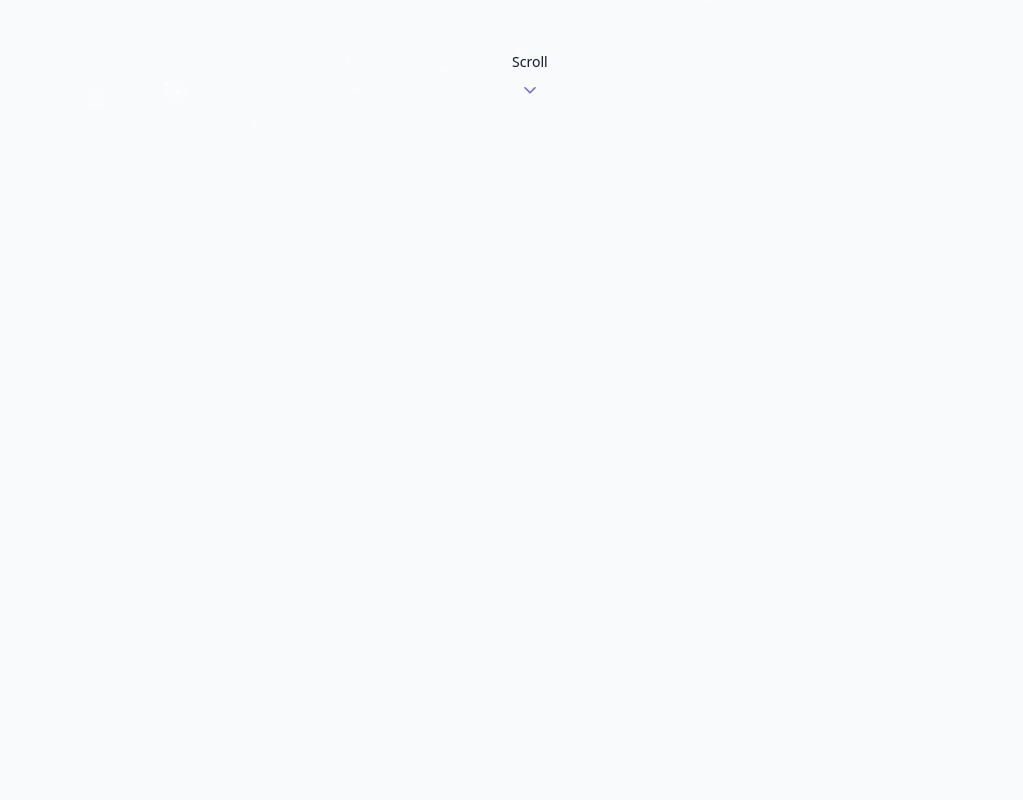
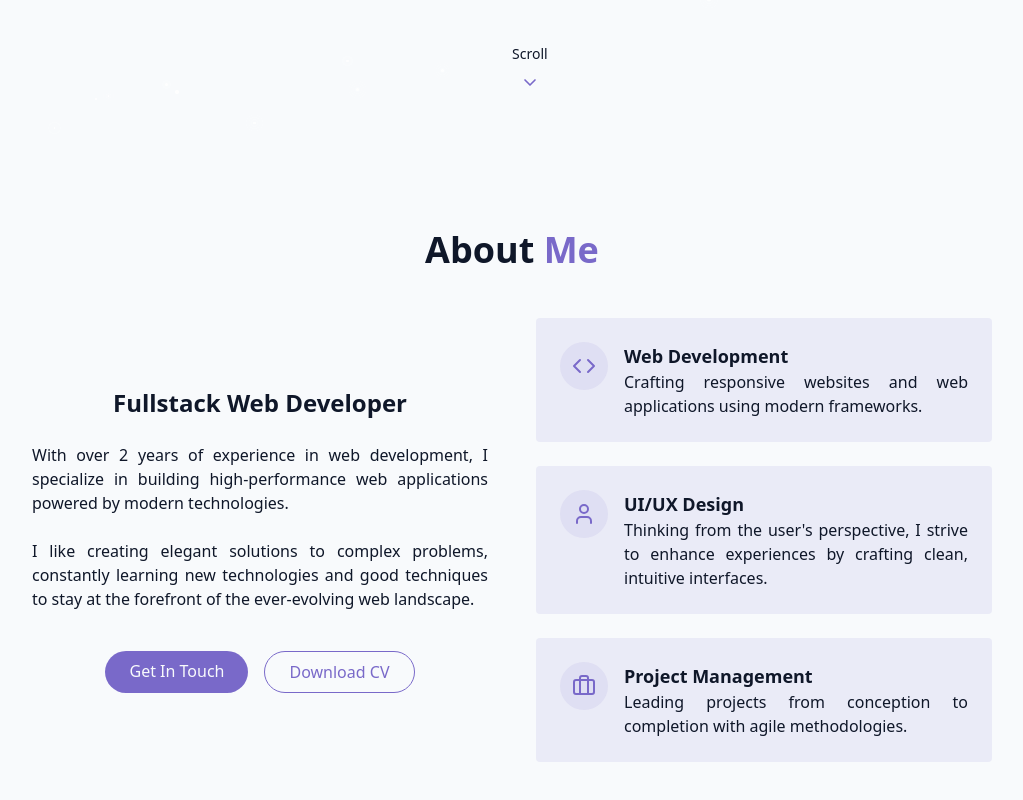
Before and after one commit to CamilaVerssao/portfolio, a React (Vite) app: page / in a window 1280 px wide. Shown: the part 666-1466 px from the top of the page, without its empty margins (128-1151 px from the left). Before the commit the page ends 800 px from the top, so only its background shows below. Built offline with nearby package versions, Linux system fonts and the light colour scheme.

Commit message:
feat: criada seção about me

```diff
--- /dev/null
+++ b/src/components/AboutSection.jsx
@@ -0,0 +1,90 @@
+import { Briefcase, Code, User } from "lucide-react"
+
+const AboutSection = () => {
+  return (
+    <section id="#about" className="py-24 px-4 relative">
+      <div className="container mx-auto max-w-5xl">
+        <h2 className="text-3xl md:text-4xl font-bold mb-12 text-center">
+          About
+          <span className="text-primary"> Me</span>
+        </h2>
+
+        <div className="grid grid-cols-1 md:grid-cols-2 gap-12 items-center">
+          <div className="space-y-6">
+            <h3 className="text-2xl font-semibold">Fullstack Web Developer</h3>
+            <p className="text-muted-foreground text-justify">
+              With over 2 years of experience in web development, I specialize
+              in building high-performance web applications powered by modern technologies.
+            </p>
+
+            <p className="text-muted-foreground text-justify">
+              I like creating elegant solutions to complex problems, constantly learning new technologies
+              and good techniques to stay at the forefront of the ever-evolving web landscape.
+            </p>
+
+            <div className="flex flex-col sm:flex-row gap-4 pt-4 justify-center">
+              <a
+                href="#contact"
+                className="cosmic-button"
+                >
+                Get In Touch
+              </a>
+              <a
+                className="px-6 py-2 rounded-full border border-primary text-primary hover:bg-primary/10 transition-color duration-300"
+                href="/cv.pdf"
+                download="Camila-CV.pdf"
+              >
+                Download CV
+              </a>
+            </div>
+          </div>
+
+          <div className="grid grid-cols-1 gap-6">
+            <div className="bg-primary/10 rounded p-6 card-hover">
+              <div className="flex items-start gap-4">
+                <div className="p-3 rounded-full bg-primary/10">
+                  <Code className="h-6 w-6 text-primary" />
+                </div>
+                <div className="text-left">
+                  <h4 className="font-semibold text-lg"> Web Development </h4>
+                  <p className="text-muted-foreground text-justify">
+                    Crafting responsive websites and
+                    web applications using modern frameworks.
+                  </p>
+                </div>
+              </div>
+            </div>
+            <div className="bg-primary/10 rounded p-6 card-hover">
+              <div className="flex items-start gap-4">
+                <div className="p-3 rounded-full bg-primary/10">
+                  <User className="h-6 w-6 text-primary" />
+                </div>
+                <div className="text-left">
+                  <h4 className="font-semibold text-lg"> UI/UX Design </h4>
+                  <p className="text-muted-foreground text-justify">
+                    Thinking from the user's perspective, I strive to enhance experiences by crafting clean, intuitive interfaces.
+                  </p>
+                </div>
+              </div>
+            </div>
+            <div className="bg-primary/10 rounded p-6 card-hover">
+              <div className="flex items-start gap-4">
+                <div className="p-3 rounded-full bg-primary/10">
+                  <Briefcase className="h-6 w-6 text-primary" />
+                </div>
+                <div className="text-left">
+                  <h4 className="font-semibold text-lg"> Project Management </h4>
+                  <p className="text-muted-foreground text-justify">
+                    Leading projects from conception to completion with agile methodologies.
+                  </p>
+                </div>
+              </div>
+            </div>
+          </div>
+        </div>
+      </div>
+    </section>
+  )
+}
+
+export default AboutSection
--- a/src/components/HeroSection.jsx
+++ b/src/components/HeroSection.jsx
@@ -17,7 +17,7 @@ function HeroSection() {
                 <p className="text-lg md:text-xl text-muted-foreground max-2-2xl mx-auto opacity-0 animate-fade-in-delay-3">
                     I craft stellar web experiences powered by modern technologies.
                     Navigating between <span class="text-primary">back-end constellations</span> and
-                    <span class="text-primary ml-1">front-end galaxies</span>, building interfaces that shine through beauty
+                    <span className="text-primary ml-1">front-end galaxies</span>, building interfaces that shine through beauty
                     and functionality.
                 </p>
 
--- a/src/pages/Home.jsx
+++ b/src/pages/Home.jsx
@@ -2,6 +2,7 @@ import ThemeToggle from "@/components/ThemeToggle"
 import StarBackground from "@/components/StarBackground"
 import Navbar from "@/components/Navbar"
 import HeroSection from "@/components/HeroSection"
+import AboutSection from "@/components/AboutSection"
 
 const Home = () => {
   return (
@@ -11,6 +12,7 @@ const Home = () => {
         <Navbar />
         <main>
           <HeroSection />
+          <AboutSection />
         </main>
         {/* Footer */}
     </div>
```
Also changed, not shown: 1 other file (tests, documents, lock files or other folders).
